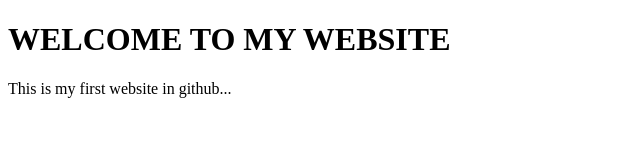
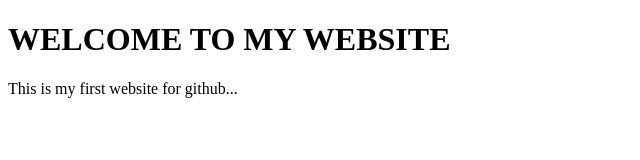
Before and after one commit to karuppann27/student-project, a plain HTML site: page index.html in a window 1280 px wide. Shown: the full height of the page, 0-640 px from the left. Drawn offline with Linux system fonts and the light colour scheme.

Commit message:
Update index.html

```diff
--- a/index.html
+++ b/index.html
@@ -5,6 +5,6 @@
   </head>
   <body>
     <h1>WELCOME TO MY WEBSITE</h1>
-    <p>This is my first website in github...</p>
+    <p>This is my first website for github...</p>
   </body>
 </html>
```
